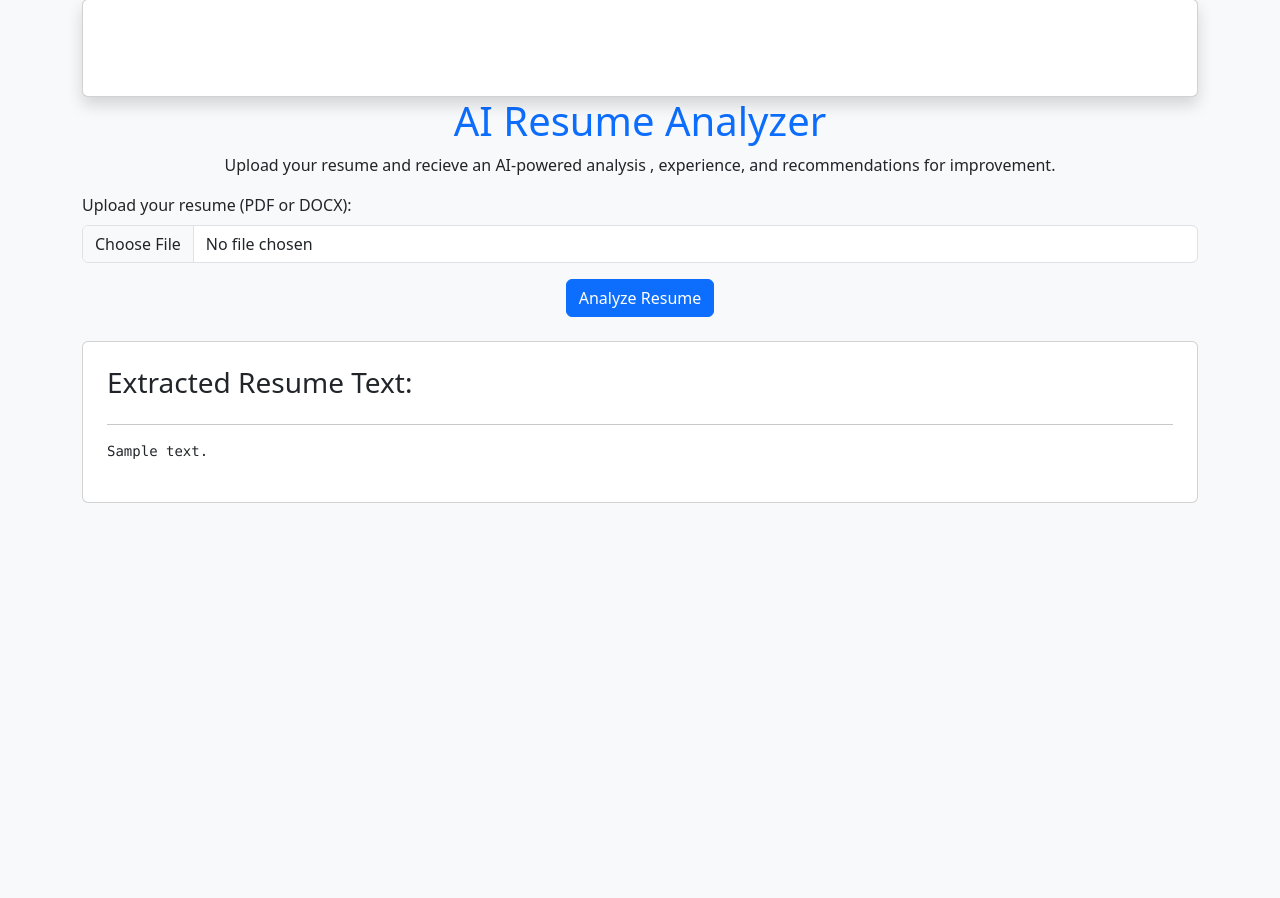
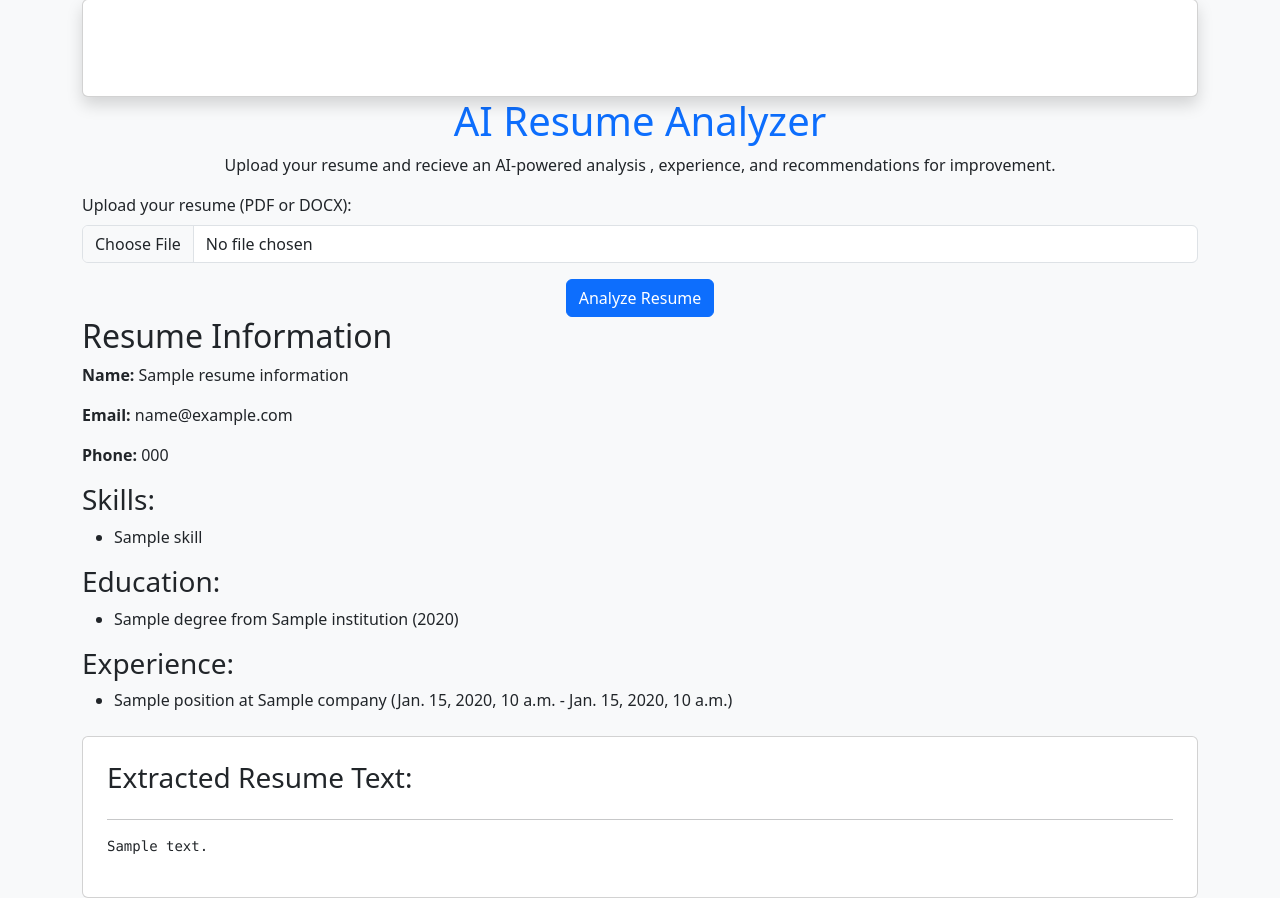
Before and after one commit to tiwari1920/AI_Resume_Analyzer, a Django app: template analyzer/templates/home.html in a window 1280 px wide. Shown: the part 49-947 px from the top of the page. Before the commit the page ends 552 px from the top, so only its background shows below. Run offline with Django 5.2, Linux system fonts and the light colour scheme; the template is opened without the code that fills it: most values are stand-ins (such as "Sample title", 1, 10 or a date in 2020).

Commit message:
Extraction and Display of resume information

```diff
--- a/analyzer/templates/home.html
+++ b/analyzer/templates/home.html
@@ -40,7 +40,42 @@ content="width=device-width,initial-scale=1.0">
             {{message}}
         </div>
         {% endif %}
-        {% if resume_text %}
+        {% if resume_information %}
+            <h2>Resume Information</h2>
+            <p>
+                <strong>Name:</strong> {{ resume_information.name }}
+
+            </p>
+            <p>
+                <strong>Email:</strong> {{ resume_information.email }}
+            </p>
+            <p>
+                <strong>Phone:</strong> {{ resume_information.phone }}
+            </p>
+            <h3>Skills:</h3>
+            <ul>
+                {% for skill in resume_information.skills %}
+                    <li>{{ skill }}</li>
+                {% endfor %}
+            </ul>
+            <h3>Education:</h3>
+            <ul>
+                {% for education in resume_information.education %}
+                    <li>{{ education.degree }} from {{ education.institution }} ({{ education.year }})</li>
+                {% empty %}
+                    <li>No education information found.</li>
+                {% endfor %}
+            </ul>
+            <h3>Experience:</h3>
+            <ul>
+                {% for experience in resume_information.experience %}
+                    <li>{{ experience.position }} at {{ experience.company }} ({{ experience.start_date }} - {{ experience.end_date }})</li>
+                {% empty %}
+                    <li>No experience information found.</li>
+                {% endfor %}
+            </ul>
+        {% endif %}
+            {% if resume_text %}
             <div class="card mt-4 p-4">
                 <h3>Extracted Resume Text:</h3>
                 <hr>
--- a/analyzer/views.py
+++ b/analyzer/views.py
@@ -12,9 +12,10 @@ def home(request):
          resume_text = extract_resume_text(file_path)
 # Step 2: Extract information from the resume text
          resume_information = extract_resume_information(resume_text)
-         return render(request, 'home.html', {
+      return render(request, 'home.html',
+         {
              'message': 'Resume analyzed successfully!',
              'resume_text': resume_text,
              'resume_information': resume_information
          })
-         return render(request, 'home.html')
+   return render(request, 'home.html')
```
Also changed, not shown: 1 other file.
